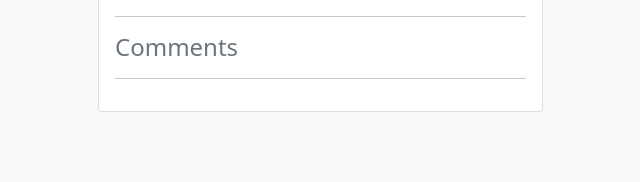
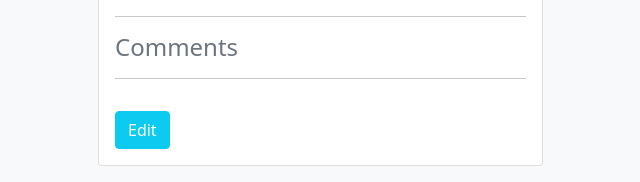
Before and after one commit to Ata-92/Django-Blog-App, a Django app: template src/post_app/templates/post_app/details.html in a window 1280 px wide. Shown: the part 1138-1320 px from the top of the page, without its empty margins (234-874 px from the left). Before the commit the page ends 1250 px from the top, so only its background shows below. Run offline with Django 3.2, Linux system fonts and the light colour scheme; the template is opened without the code that fills it: values that come from a table or form of the project are taken from there, others are empty; parts of the project's set-up code (start-up, migrations or seed data) failed here and were passed over; some libraries are stand-ins or nearby versions.

Commit message:
Add update link to detail template

```diff
--- a/src/post_app/templates/post_app/details.html
+++ b/src/post_app/templates/post_app/details.html
@@ -64,7 +64,7 @@
             <hr>
           {% endif %}
 
-          {% comment %} <a href={% url 'update' post.slug %} class="btn btn-info">Edit</a> {% endcomment %}
+          <a href={% url 'update' post.slug %} class="btn btn-info text-white mt-3">Edit</a>
           {#<a href={% url 'delete' post.slug %} class="btn btn-danger">Delete</a>#}
         </div>
       </div>
```
